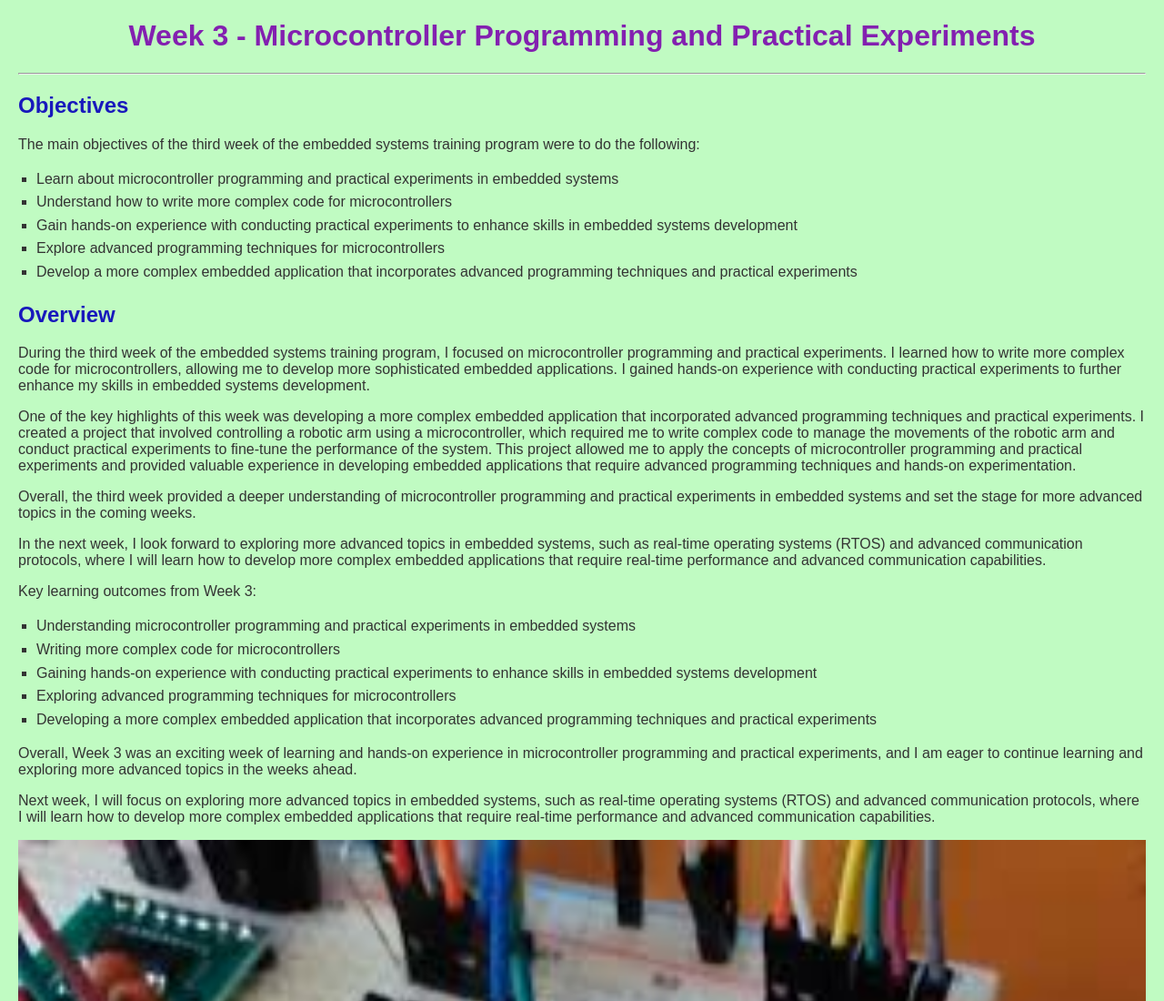
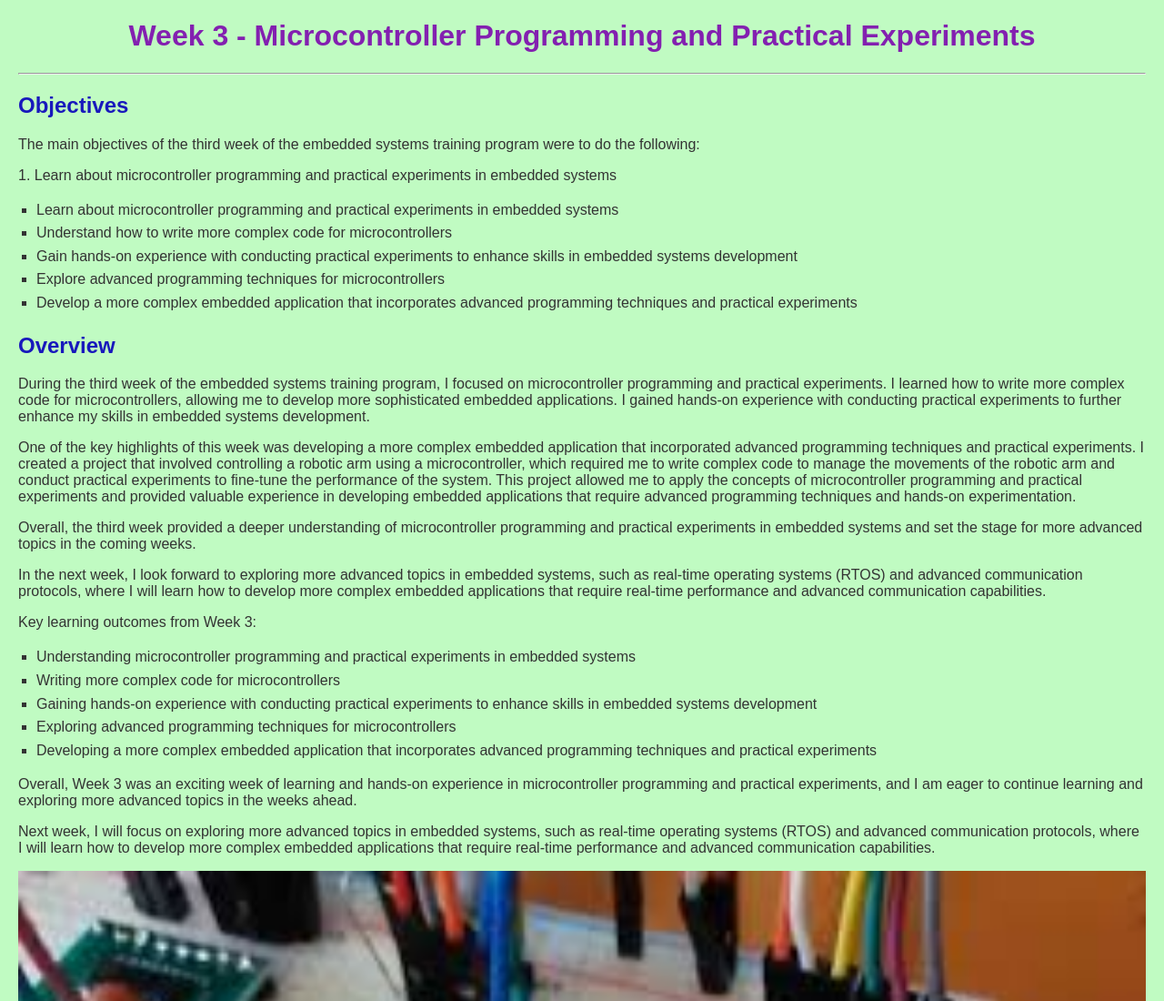
Before and after one commit to seleste3580-dev/embedded-systems-training, a plain HTML site: page week3.html in a window 1280 px wide. Shown: the top 1100 px of the page at 91% size. Drawn offline with Linux system fonts and the light colour scheme.

```diff
--- a/week3.html
+++ b/week3.html
@@ -11,6 +11,7 @@
         <hr>
         <h2>Objectives</h2>
         <p>The main objectives of the third week of the embedded systems training program were to do the following:</p>
+            <p>1. Learn about microcontroller programming and practical experiments in embedded systems</p>
         <ul>
             <li>Learn about microcontroller programming and practical experiments in embedded systems</li>
             <li>Understand how to write more complex code for microcontrollers</li>
```
